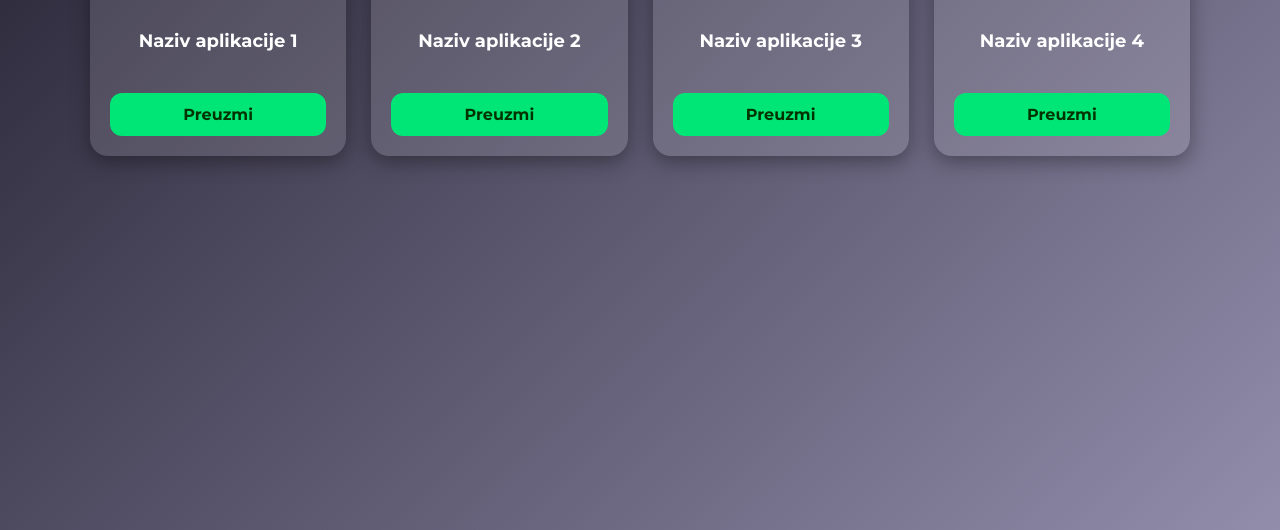
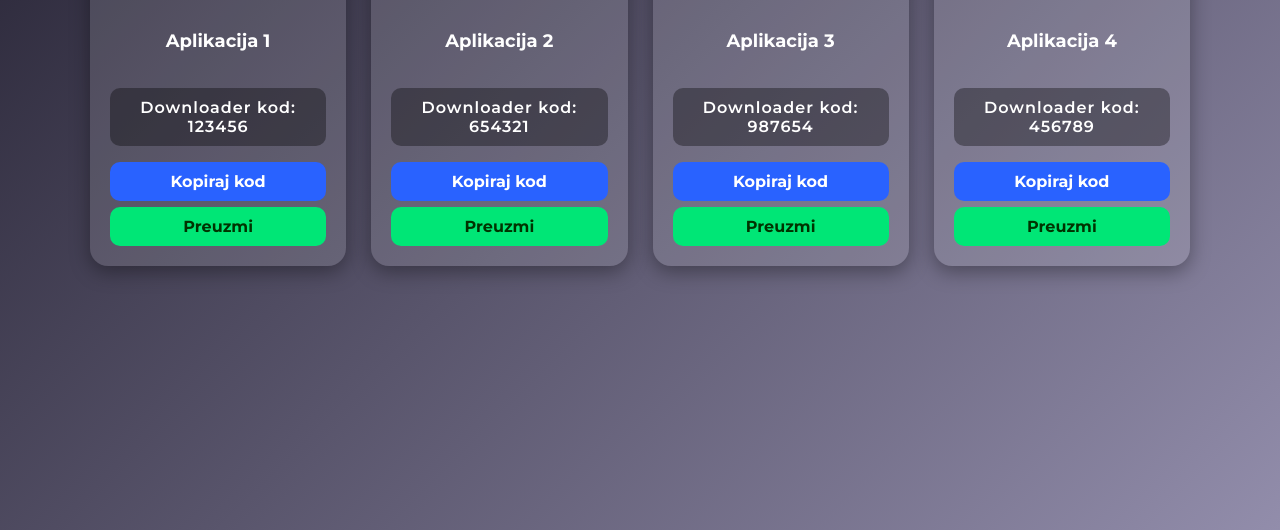
Before and after one commit to uploadvideosr-max/0-4, a plain HTML site: page index.html in a window 1280 px wide. Shown: the part 330-860 px from the top of the page. Drawn offline with Linux system fonts and the light colour scheme.

Commit message:
Update index.html

```diff
--- a/index.html
+++ b/index.html
@@ -59,10 +59,9 @@ h1{
   border-radius:18px;
   padding:20px;
   box-shadow:0 6px 20px rgba(0,0,0,0.35);
-  transition:0.3s;
+  transition:.3s;
   display:flex;
   flex-direction:column;
-  justify-content:space-between;
 }
 
 .card:hover{
@@ -79,25 +78,50 @@ h1{
 
 .card h3{
   font-size:18px;
-  margin-bottom:15px;
+  margin-bottom:10px;
   min-height:48px;
 }
 
-/* BUTTON */
+/* DOWNLOADER BOX */
+.downloader{
+  background:rgba(0,0,0,0.35);
+  padding:10px;
+  border-radius:10px;
+  margin-bottom:10px;
+  font-weight:600;
+  letter-spacing:1px;
+}
+
+/* BUTTONS */
 .btn{
+  padding:10px;
+  border-radius:10px;
+  text-decoration:none;
+  font-weight:700;
+  margin-top:6px;
   display:block;
-  padding:12px;
-  border-radius:12px;
+  transition:.3s;
+}
+
+/* PREUZMI */
+.download{
   background:#00e676;
   color:#003300;
-  font-weight:700;
-  text-decoration:none;
-  transition:0.3s;
 }
 
-.btn:hover{
+.download:hover{
   background:#00c853;
-  transform:scale(1.05);
+}
+
+/* KOPIRAJ */
+.copy{
+  background:#2962ff;
+  color:#fff;
+  cursor:pointer;
+}
+
+.copy:hover{
+  background:#0039cb;
 }
 
 /* LOGO BLINK */
@@ -126,37 +150,71 @@ h1{
 
   <div class="cards">
 
-    <!-- Aplikacija 1 -->
+    <!-- APP 1 -->
     <div class="card">
       <img src="images/app1.png">
-      <h3>Naziv aplikacije 1</h3>
-      <a href="#" class="btn">Preuzmi</a>
+      <h3>Aplikacija 1</h3>
+
+      <div class="downloader">Downloader kod: <span id="code1">123456</span></div>
+
+      <div class="btn copy" onclick="copyCode('code1')">Kopiraj kod</div>
+
+      <a href="https://vaslink.com/app1.apk" class="btn download">Preuzmi</a>
     </div>
 
-    <!-- Aplikacija 2 -->
+    <!-- APP 2 -->
     <div class="card">
       <img src="images/app2.png">
-      <h3>Naziv aplikacije 2</h3>
-      <a href="#" class="btn">Preuzmi</a>
+      <h3>Aplikacija 2</h3>
+
+      <div class="downloader">Downloader kod: <span id="code2">654321</span></div>
+
+      <div class="btn copy" onclick="copyCode('code2')">Kopiraj kod</div>
+
+      <a href="https://vaslink.com/app2.apk" class="btn download">Preuzmi</a>
     </div>
 
-    <!-- Aplikacija 3 -->
+    <!-- APP 3 -->
     <div class="card">
       <img src="images/app3.png">
-      <h3>Naziv aplikacije 3</h3>
-      <a href="#" class="btn">Preuzmi</a>
+      <h3>Aplikacija 3</h3>
+
+      <div class="downloader">Downloader kod: <span id="code3">987654</span></div>
+
+      <div class="btn copy" onclick="copyCode('code3')">Kopiraj kod</div>
+
+      <a href="https://vaslink.com/app3.apk" class="btn download">Preuzmi</a>
     </div>
 
-    <!-- Aplikacija 4 -->
+    <!-- APP 4 -->
     <div class="card">
       <img src="images/app4.png">
-      <h3>Naziv aplikacije 4</h3>
-      <a href="#" class="btn">Preuzmi</a>
+      <h3>Aplikacija 4</h3>
+
+      <div class="downloader">Downloader kod: <span id="code4">456789</span></div>
+
+      <div class="btn copy" onclick="copyCode('code4')">Kopiraj kod</div>
+
+      <a href="https://vaslink.com/app4.apk" class="btn download">Preuzmi</a>
     </div>
 
   </div>
 
 </div>
 
+<script>
+function copyCode(id){
+  var text=document.getElementById(id).innerText;
+  navigator.clipboard.writeText(text);
+
+  var btn=event.target;
+  btn.innerText="Broj kopiran";
+
+  setTimeout(()=>{
+    btn.innerText="Kopiraj kod";
+  },2000);
+}
+</script>
+
 </body>
 </html>
```
